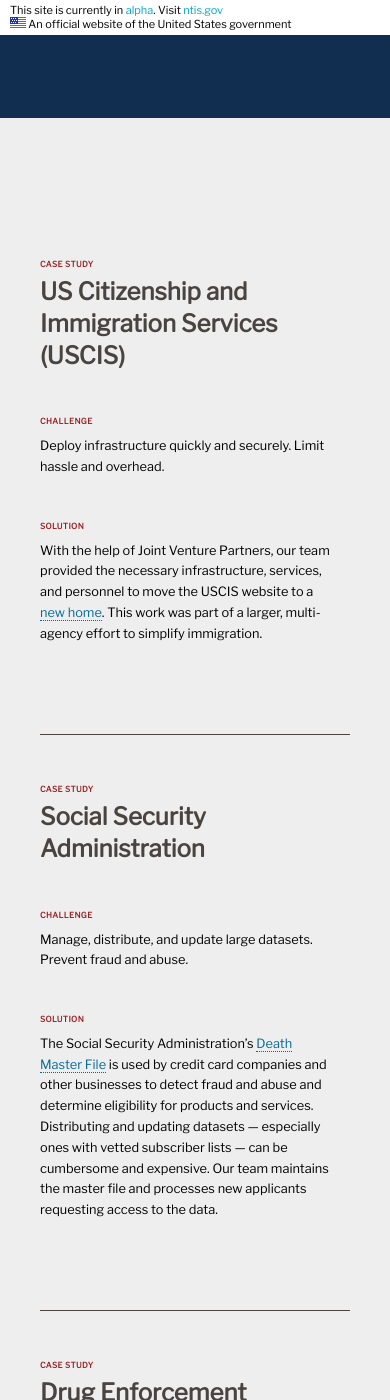
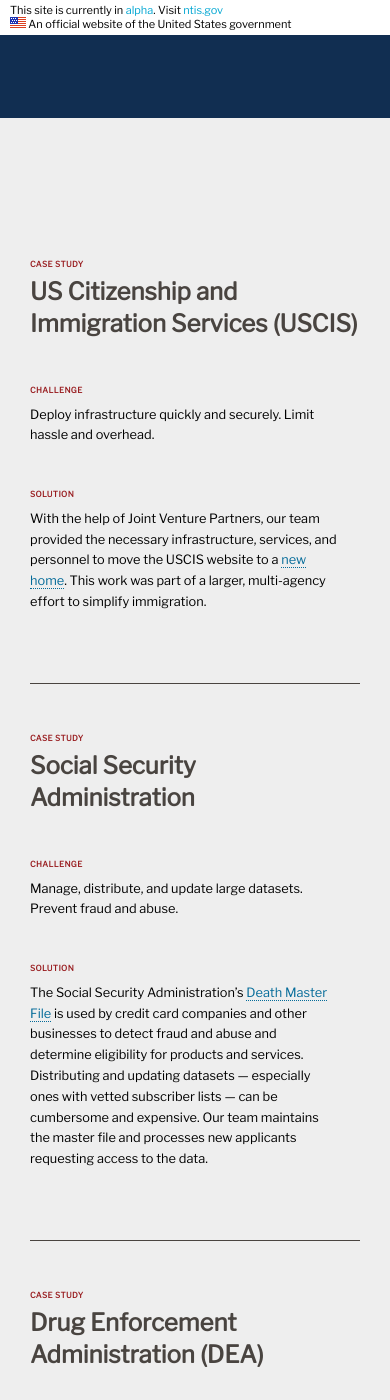
Before and after one commit to 18F/ntis-gov, a Jekyll site: the page built from our_work/index.md, in a window 390 px wide and 1400 px high, scrolled down 3019 px. Built offline with Jekyll 4.4.1, drawn with Linux system fonts in a browser that asks for light colours.

Commit message:
ipad mini layout fix

```diff
--- a/css/main.scss
+++ b/css/main.scss
@@ -486,10 +486,10 @@
     padding-left: 10px;
   }
   .case-studies {
-    flex-direction: column;
+    display: block;
   }
   .case-studies section {
-    flex-basis: 100%;
+    width: 100%;
   }
   .case-studies section p:first-child {
     border-top: 1px solid $gray-warm-dark;
```
